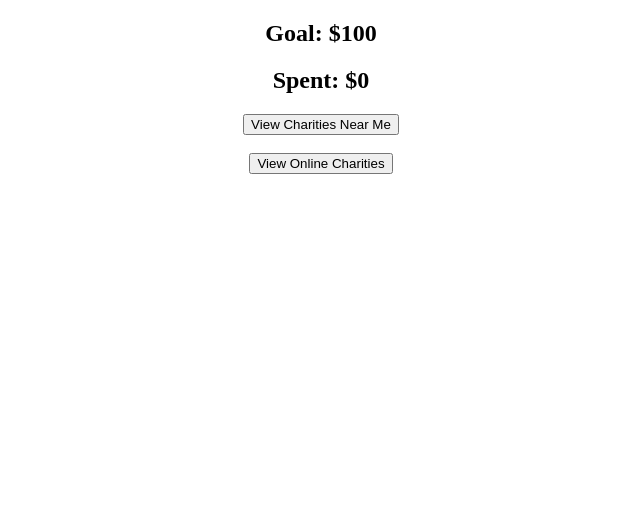
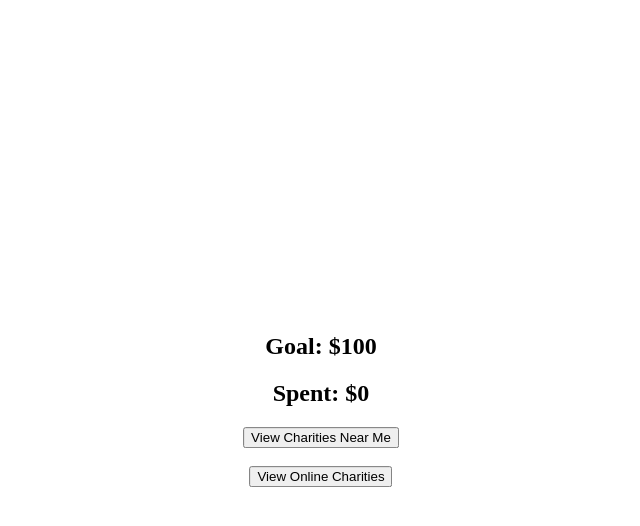
Before and after one commit to GitHub225-68/GitHub225-68.github.io, a plain HTML site: page index.html in a window 1280 px wide. Shown: the whole page, without its empty margins (319-959 px from the left). Drawn offline with Linux system fonts and the light colour scheme.

Commit message:
Update style.css

```diff
--- a/style.css
+++ b/style.css
@@ -8,3 +8,12 @@ body {
 canvas {
   display: block;
 }
+
+#frontpage {
+  margin: 0;
+  position: absolute;
+  top: 50%;
+  left: 50%;
+  -ms-transform: translate(-50%, -50%);
+  transform: translate(-50%, -50%);
+}
```
